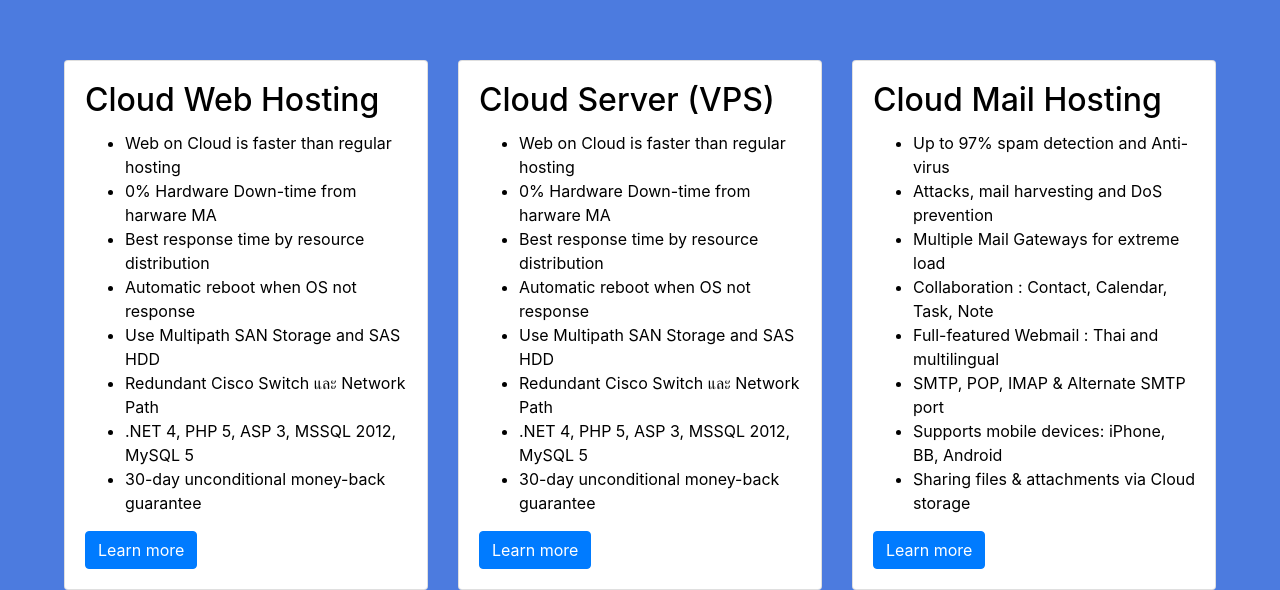
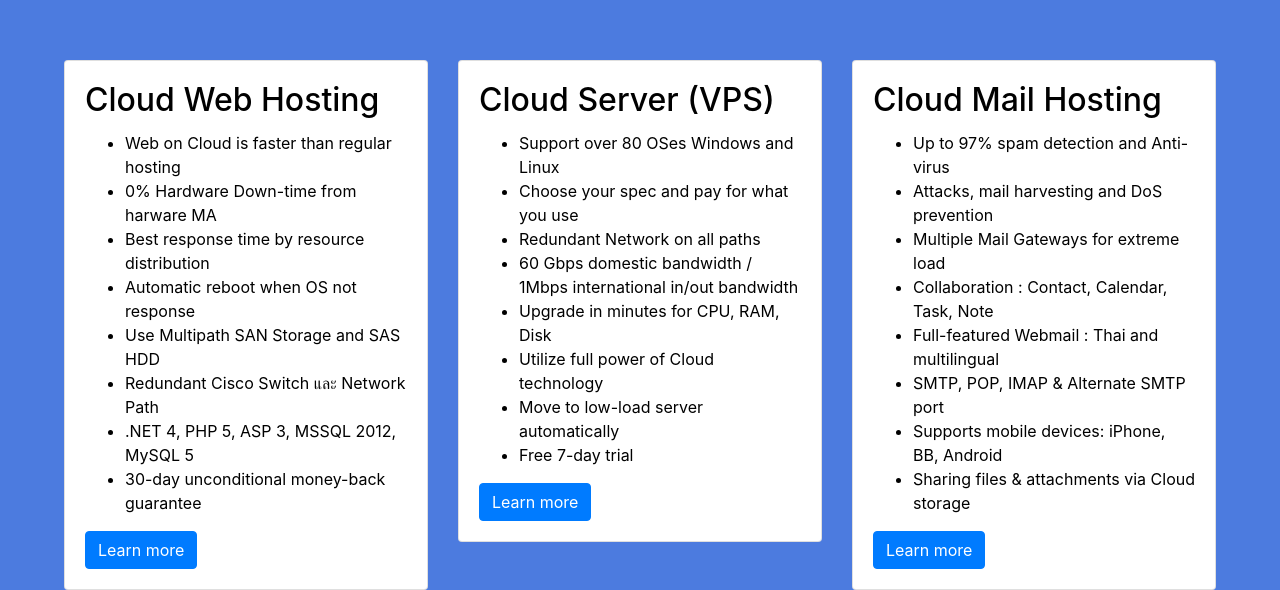
Before and after one commit to tehnuge/website, a React (Create React App) app: page / in a window 1280 px wide. Shown: the part 740-1330 px from the top of the page. Built offline with nearby package versions, Linux system fonts and the light colour scheme.

Commit message:
consolidate cards

```diff
--- a/src/App.js
+++ b/src/App.js
@@ -4,18 +4,25 @@ import AOS from 'aos';
 import 'aos/dist/aos.css'; // You can also use <link> for styles
 import * as Text from './text';
 import HeaderComp from './HeaderComp'
+import Card from './Card'
 
 AOS.init();
 const imgBg = "https://news.sophos.com/wp-content/uploads/2019/07/shutterstock_571378933-compressor.jpg"
 function App() {
-  let titles = [
-    {name: Text.CLOUD_WEB_HOSTING, body: Text.CLOUD_WEB_HOSTING_D},
-    {name: Text.CLOUD_SERVER, body: Text.CLOUD_SERVER_D},
-    {name: Text.CLOUD_MAIL, body: Text.CLOUD_MAIL_D},
-    {name: Text.DOMAIN, body: Text.DOMAIN_D},
-    {name: Text.COLO, body: Text.COLO_D},
-    {name: Text.SSL, body: Text.SSL_D},
-    {name: Text.DED, body: Text.DED_D},
+  const titles = [
+    { name: Text.CLOUD_WEB_HOSTING, body: Text.CLOUD_WEB_HOSTING_D },
+    { name: Text.CLOUD_SERVER, body: Text.CLOUD_SERVER_D },
+    { name: Text.CLOUD_MAIL, body: Text.CLOUD_MAIL_D },
+    { name: Text.DOMAIN, body: Text.DOMAIN_D },
+    { name: Text.COLO, body: Text.COLO_D },
+    { name: Text.SSL, body: Text.SSL_D },
+    { name: Text.DED, body: Text.DED_D },
+  ]
+
+  const cards = [
+    { name: Text.CLOUD_WEB_HOSTING, li: Text.CWH_LI },
+    { name: Text.CLOUD_SERVER, li: Text.CS_LI },
+    { name: Text.CLOUD_MAIL, li: Text.CM_LI }
   ]
 
   return (
@@ -40,51 +47,11 @@ function App() {
           </div>
         </header>
         <div className="row">
-          <div className="col-sm-4">
-            <div className="card">
-              <div className="card-body">
-                <h2 className="card-title">{Text.CLOUD_WEB_HOSTING}</h2>
-                <div className="card-text">
-                  <ul>
-                    {Text.CWH_LI.map(val => {
-                      return <li>{val}</li>
-                    })}
-                  </ul>
+            {cards.map(card => {
+              return <div className="col-sm-4">
+                <Card name={card.name} li={card.li} />
                 </div>
-                <a href="#" class="btn btn-primary">Learn more</a>
-              </div>
-            </div>
-          </div>
-          <div className="col-sm-4">
-            <div className="card">
-              <div className="card-body">
-                <h2 className="card-title">{Text.CLOUD_SERVER}</h2>
-                <div className="card-text">
-                  <ul>
-                    {Text.CWH_LI.map(val => {
-                      return <li>{val}</li>
-                    })}
-                  </ul>
-                </div>
-                <a href="#" class="btn btn-primary">Learn more</a>
-              </div>
-            </div>
-          </div>
-          <div className="col-sm-4">
-            <div className="card">
-              <div className="card-body">
-                <h2 className="card-title">{Text.CLOUD_MAIL}</h2>
-                <div className="card-text">
-                  <ul>
-                    {Text.CM_LI.map(val => {
-                      return <li>{val}</li>
-                    })}
-                  </ul>
-                </div>
-                <a href="#" class="btn btn-primary">Learn more</a>
-              </div>
-            </div>
-          </div>
+            })}
         </div>
       </div>
     </div>
--- /dev/null
+++ b/src/Card.js
@@ -0,0 +1,19 @@
+import React from 'react'
+
+const Card = props => {
+  return <div className="card">
+    <div className="card-body">
+      <h2 className="card-title">{props.name}</h2>
+      <div className="card-text">
+        <ul>
+          {props.li.map(val => {
+            return <li>{val}</li>
+          })}
+        </ul>
+      </div>
+      <a href="#" class="btn btn-primary">Learn more</a>
+    </div>
+  </div>
+}
+
+export default Card
```
